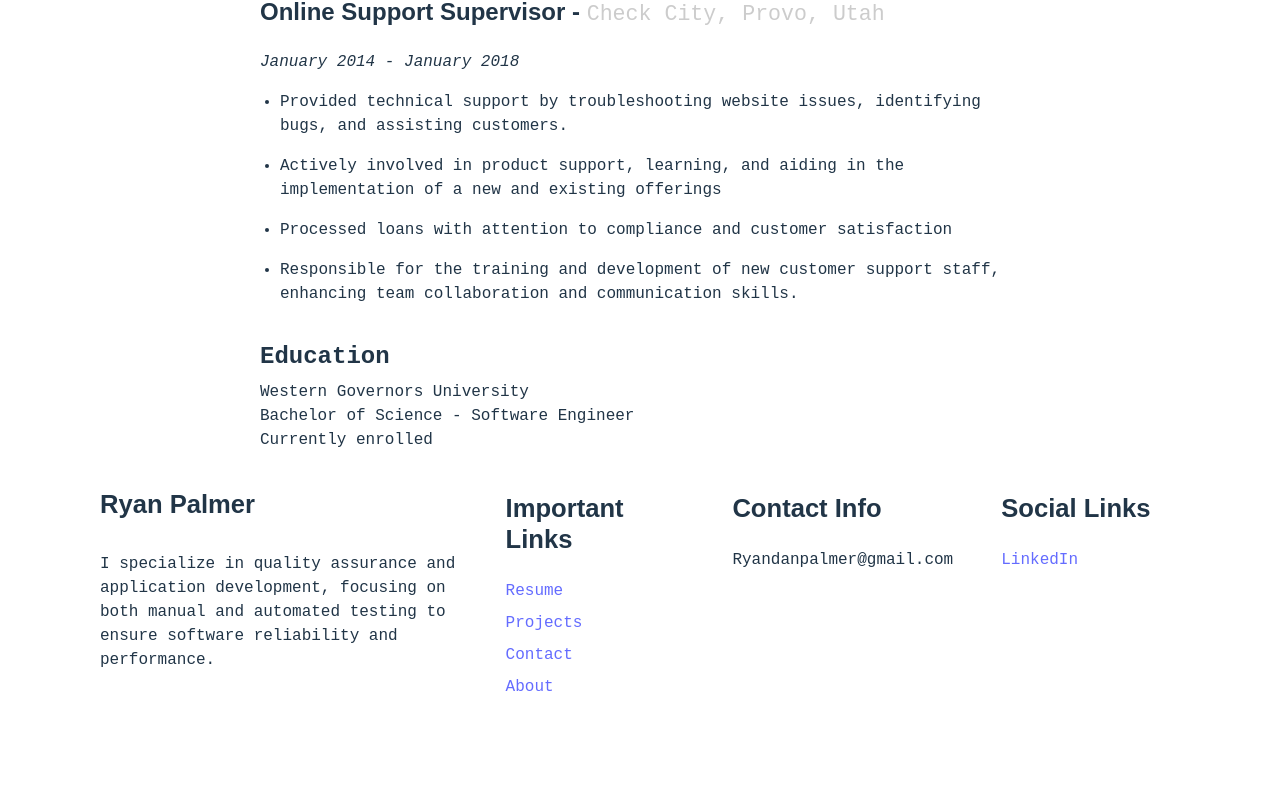
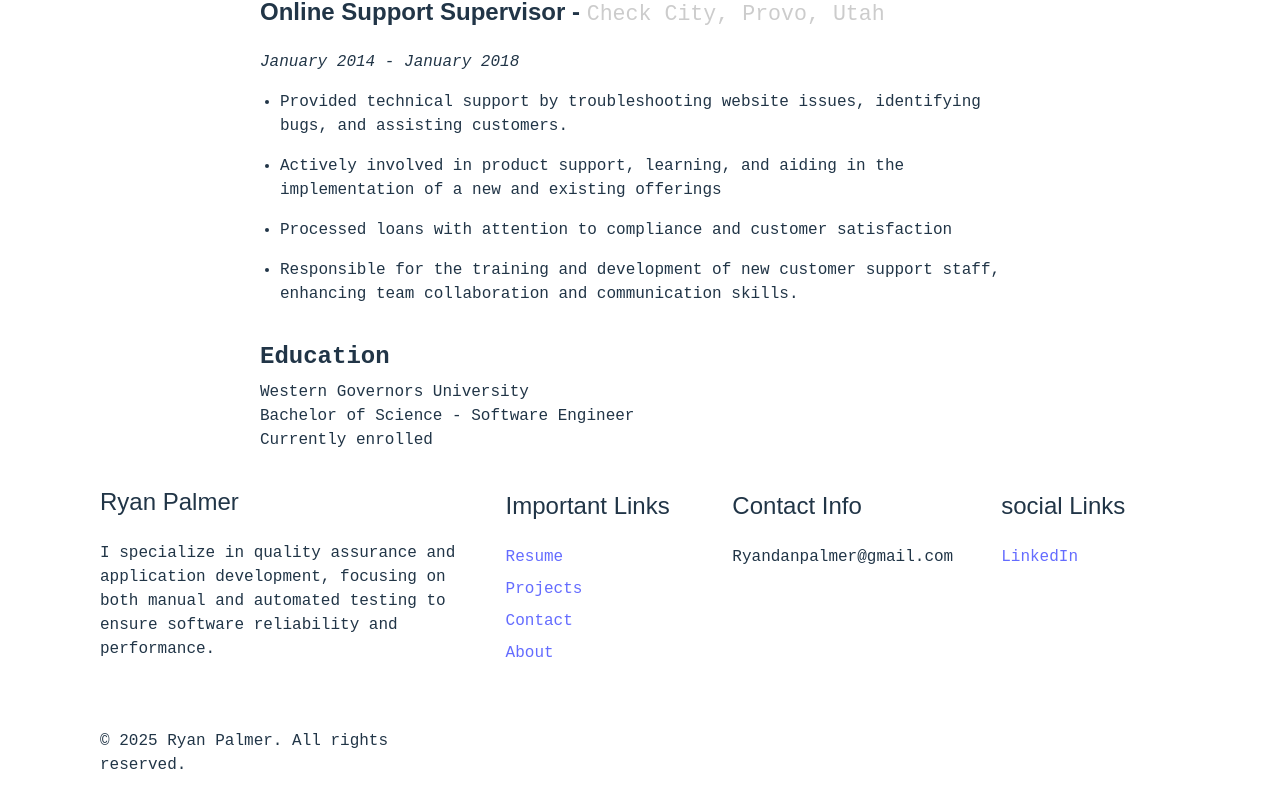
Before and after one commit to Nakatomi881/my-resume-site, a React (Vite) app in the folder my-resume-site/: page / in a window 1280 px wide. Shown: the part 2235-3042 px from the top of the page. Before the commit the page ends 2982 px from the top, so only its background shows below. Built offline with nearby package versions, Linux system fonts and the light colour scheme.

Commit message:
update footer

```diff
--- a/my-resume-site/src/components/footer/Footer.tsx
+++ b/my-resume-site/src/components/footer/Footer.tsx
@@ -55,7 +55,7 @@ const Footer: React.FC = () => {
       </div>
       <div className={styles.footer_col4}>
         <div>
-          <h2 className={styles.heading}>Social Links</h2>
+          <h2 className={styles.heading}>social Links</h2>
           <ul className={styles.sociallinks}>
             <li>
               <a
@@ -70,6 +70,9 @@ const Footer: React.FC = () => {
           </ul>
         </div>
       </div>
+      <div className={styles.footer_copywrite}>
+        © 2025 Ryan Palmer. All rights reserved.
+      </div>
     </div>
   );
 };
--- a/my-resume-site/src/components/footer/footer.module.css
+++ b/my-resume-site/src/components/footer/footer.module.css
@@ -13,56 +13,47 @@ ul {
 }
 
 
-
 .container {
-    display: flex;
+    display: grid;
     max-width: 1200px;
     width: 90%;
-    margin: 0px auto;
-    align-items: flex-start;
+    margin: 0 auto;
+    text-align: left;
     gap: 3rem;
-    text-align: left;
-    align-items: flex-start;
+    grid-template-columns: 2fr 1fr 1fr 1fr;
 
 }
 
 h2 {
+
     font-family: 'Montserrat', sans-serif;
 }
 
 
 
 .footer_col1_title {
-    margin-bottom: 2rem;
+
+    margin-bottom: 1.5rem;
     font-family: 'Montserrat', sans-serif;
-    font-size: clamp(1rem, 2vw, 2rem);
+    font-size: clamp(1rem, 2vw, 1.5rem);
 }
 
 .footer_col1_title,
 .heading {
+    font-weight: 500;
     line-height: 1.2;
 }
 
 .heading {
-
-    font-size: clamp(1rem, 2vw, 2rem);
+    font-weight: 500;
+    font-size: clamp(1rem, 2vw, 1.5rem);
     margin-bottom: 1.5rem;
 }
 
-.footer_col1 {
-    flex: 2;
-}
-
-.footer_col2,
-.footer_col3,
-.footer_col4 {
-
-    flex: 1;
-}
 
 
 @media only screen and (max-width: 768px) {
     .container {
-        flex-direction: column;
+        grid-template-columns: 1fr;
     }
 }
```
